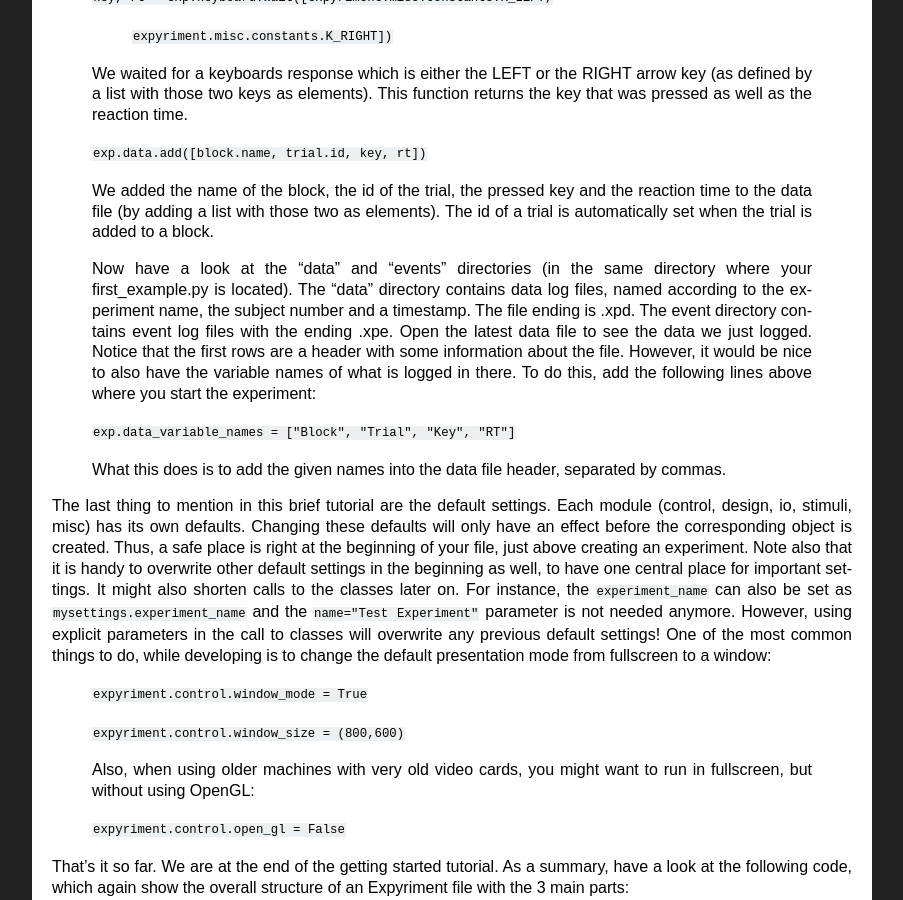
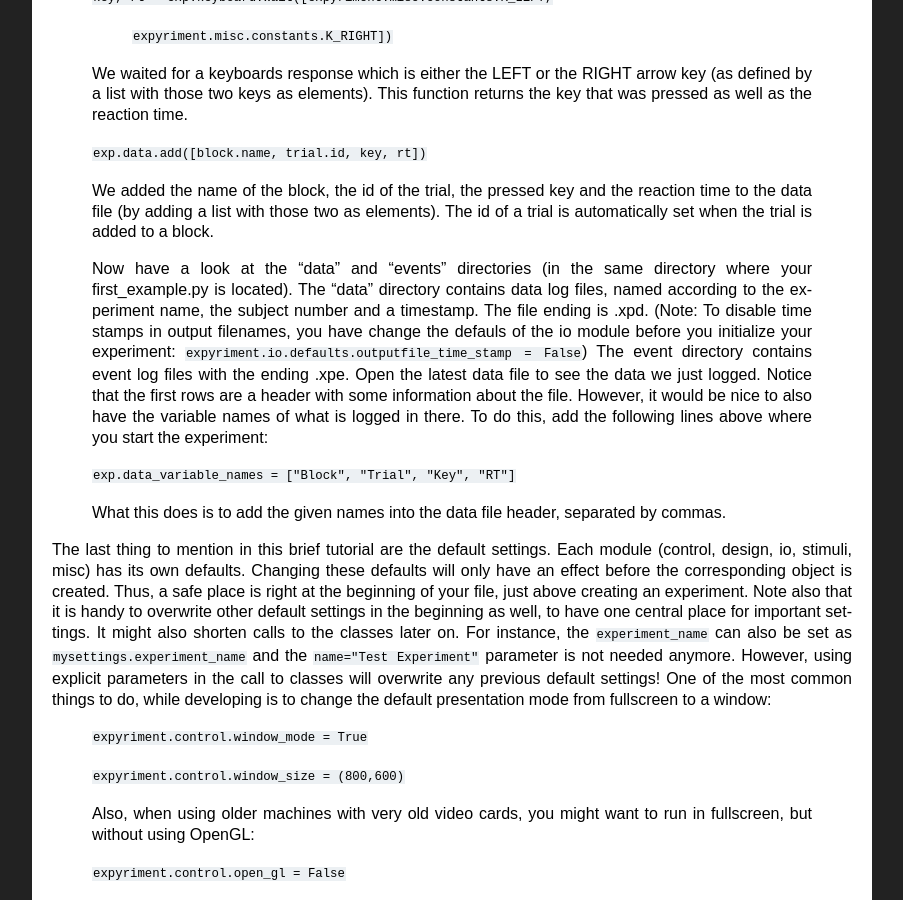
Before and after one commit to expyriment/expyriment, a Sphinx documentation site: the page built from documentation/sphinx/Tutorial.rst, in a window 1280 px wide and 900 px high, scrolled down 6259 px. Shown: the whole window, without its empty margins (198-1101 px from the left). Built offline with Sphinx 7.4.7, drawn with Linux system fonts in a browser that asks for light colours; pages that are not in the unit, such as notebooks, are missing from menus.

Commit message:
Update Tutorial.rst

```diff
--- a/documentation/sphinx/Tutorial.rst
+++ b/documentation/sphinx/Tutorial.rst
@@ -390,12 +390,15 @@ Let's see why this is:
     Now have a look at the "data" and "events" directories (in the same
     directory where your first_example.py is located). The "data" directory
     contains data log files, named according to the experiment name, the
-    subject number and a timestamp. The file ending is .xpd. The event
-    directory contains event log files with the ending .xpe. Open the latest
-    data file to see the data we just logged. Notice that the first rows are a
-    header with some information about the file. However, it would be nice to
-    also have the variable names of what is logged in there. To do this, add
-    the following lines above where you start the experiment:
+    subject number and a timestamp. The file ending is .xpd. (Note: To
+    disable time stamps in output filenames, you have change the defauls of
+    the io module before you initialize your experiment:
+    ``expyriment.io.defaults.outputfile_time_stamp = False``)  The event
+    directory contains event log files with the ending .xpe.
+    Open the latest data file to see the data we just logged. Notice that the
+    first rows are a header with some information about the file. However, it
+    would be nice to also have the variable names of what is logged in there.
+    To do this, add the following lines above where you start the experiment:
 
     ``exp.data_variable_names = ["Block", "Trial", "Key", "RT"]``
 
```
